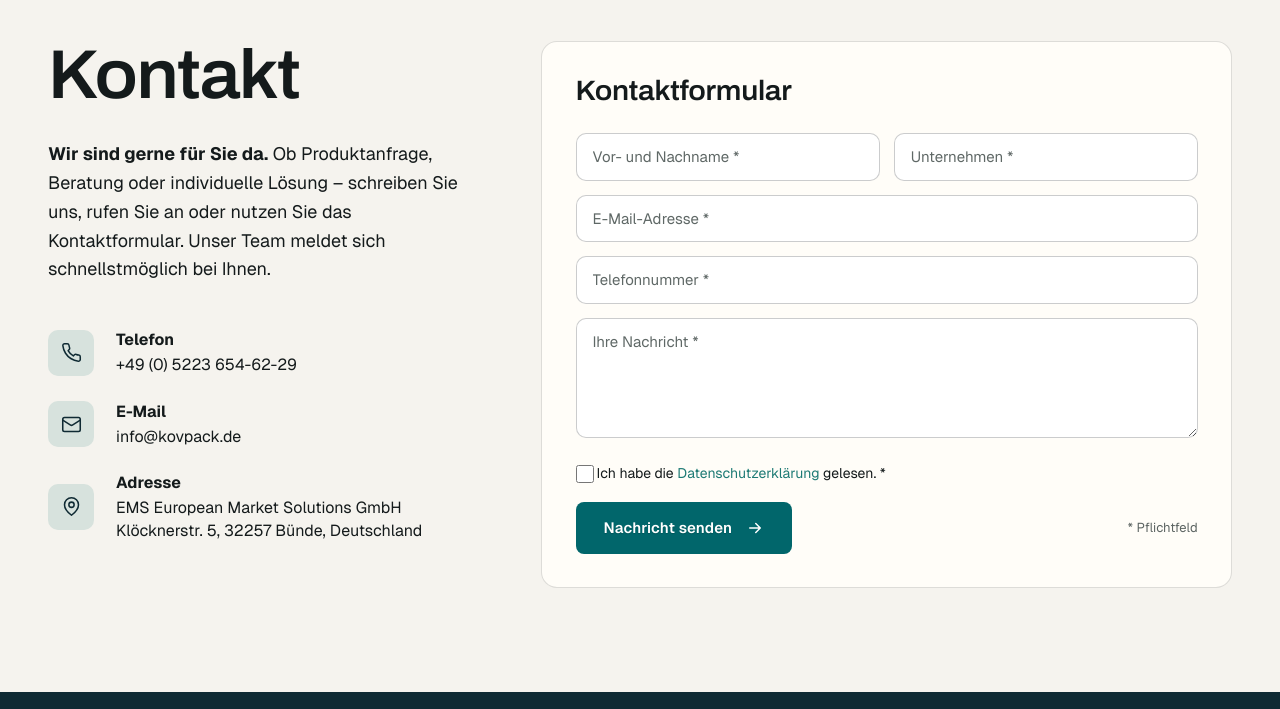
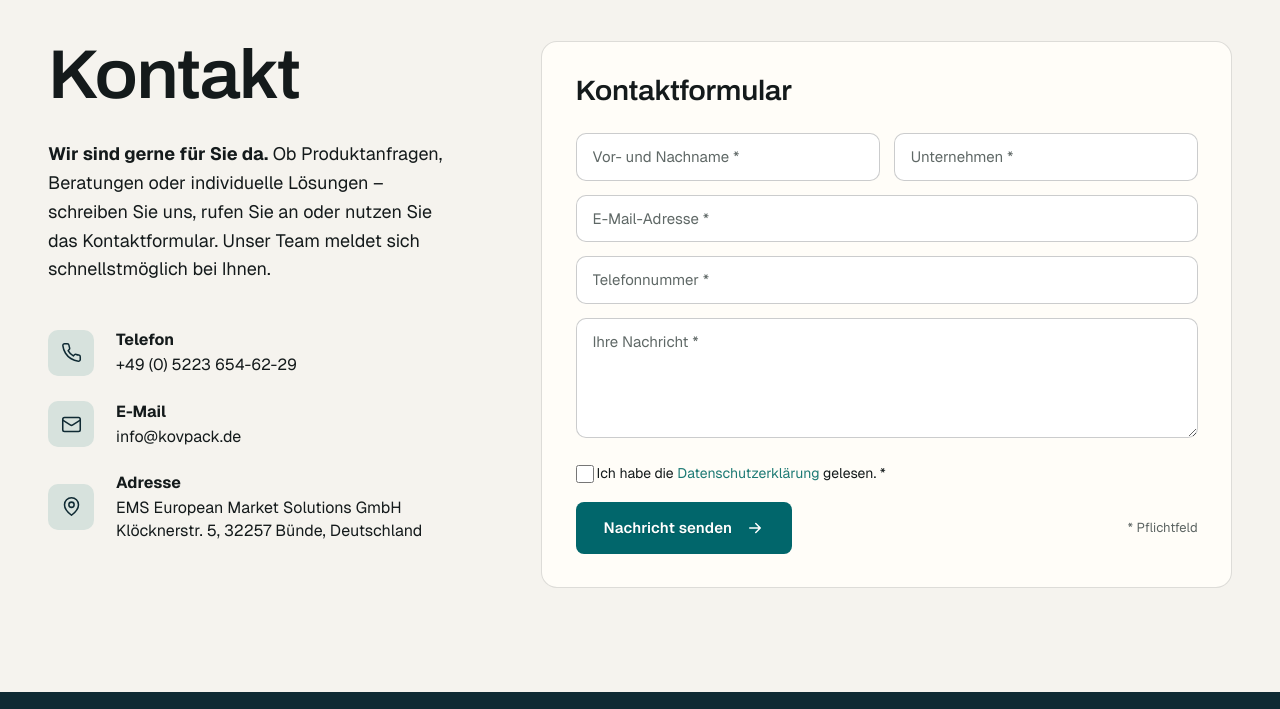
Before and after one commit to RomanRoman4/kovpack-preview, a plain HTML site: page de/index.html in a window 1280 px wide. Shown: the part 2360-3069 px from the top of the page. Drawn offline with Linux system fonts and the light colour scheme.

Commit message:
Contact section (DE): corrected lead text

```diff
--- a/de/index.html
+++ b/de/index.html
@@ -1745,7 +1745,7 @@
                 <header id="kontakt">
                     <h2 class="kovpack-contact__title">Kontakt</h2>
                 </header>
-                <p class="kovpack-contact__lead"><strong>Wir sind gerne für Sie da.</strong> Ob Produktanfrage, Beratung oder individuelle Lösung – schreiben Sie uns, rufen Sie an oder nutzen Sie das Kontaktformular. Unser Team meldet sich schnellstmöglich bei Ihnen.</p>
+                <p class="kovpack-contact__lead"><strong>Wir sind gerne für Sie da.</strong> Ob Produktanfragen, Beratungen oder individuelle Lösungen – schreiben Sie uns, rufen Sie an oder nutzen Sie das Kontaktformular. Unser Team meldet sich schnellstmöglich bei Ihnen.</p>
                 <ul class="kovpack-contact__list" aria-label="Kontaktdaten">
                     <li class="kovpack-contact__item"><span class="kovpack-contact__icon" aria-hidden="true"><svg viewBox="0 0 24 24" fill="none" stroke="currentColor" stroke-width="1.75" stroke-linecap="round" stroke-linejoin="round" focusable="false"><path d="M22 16.92v3a2 2 0 0 1-2.18 2 19.79 19.79 0 0 1-8.63-3.07 19.5 19.5 0 0 1-6-6 19.79 19.79 0 0 1-3.07-8.67A2 2 0 0 1 4.11 2h3a2 2 0 0 1 2 1.72 12.84 12.84 0 0 0 .7 2.81 2 2 0 0 1-.45 2.11L8.09 9.91a16 16 0 0 0 6 6l1.27-1.27a2 2 0 0 1 2.11-.45 12.84 12.84 0 0 0 2.81.7A2 2 0 0 1 22 16.92z"/></svg></span><span class="kovpack-contact__text"><span class="kovpack-contact__label">Telefon</span><a href="tel:+4952236546229">+49 (0) 5223 654-62-29</a></span></li>
                     <li class="kovpack-contact__item"><span class="kovpack-contact__icon" aria-hidden="true"><svg viewBox="0 0 24 24" fill="none" stroke="currentColor" stroke-width="1.75" stroke-linecap="round" stroke-linejoin="round" focusable="false"><rect x="2" y="4" width="20" height="16" rx="2"/><path d="m22 7-8.97 5.7a1.94 1.94 0 0 1-2.06 0L2 7"/></svg></span><span class="kovpack-contact__text"><span class="kovpack-contact__label">E-Mail</span><a href="mailto:info@kovpack.de">info@kovpack.de</a></span></li>
```
